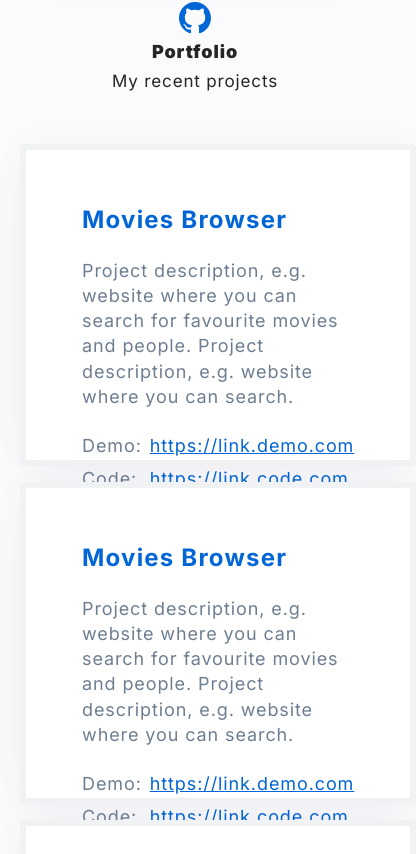
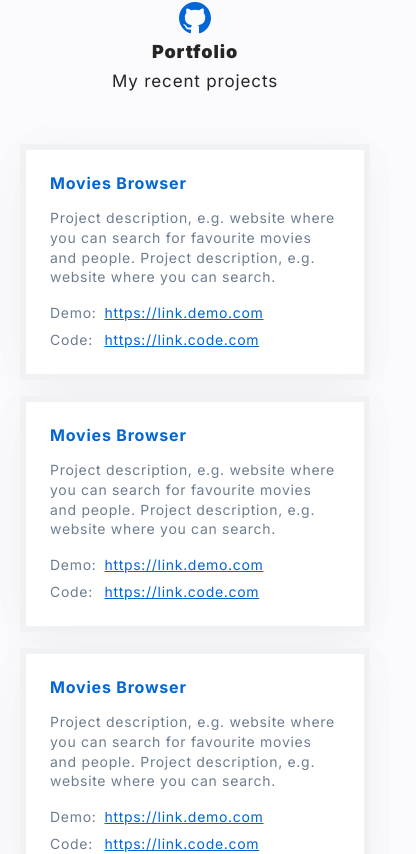
Before and after one commit to AngelikaMallek/homepage, a React (Create React App) app: page / in a window 390 px wide. Shown: the part 1554-2408 px from the top of the page, 416 px wide, since content can reach past the window. Built offline with nearby package versions, Linux system fonts and the light colour scheme.

Commit message:
added media queries to portfolio

```diff
--- a/src/features/Portfolio/PortfolioItem/styled.js
+++ b/src/features/Portfolio/PortfolioItem/styled.js
@@ -2,12 +2,15 @@ import styled from "styled-components";
 
 export const PortfolioItemStyled = styled.div`
     max-width: 592px;
-    height: 322px;
     border-radius: 4px;
     border: 6px solid var(--diff-bg-neutral, rgba(209, 213, 218, 0.30));
     box-shadow: 0px 16px 58px 0px rgba(9, 10, 51, 0.03), 0px -2px 50px 0px rgba(9, 10, 51, 0.02);
     background-color: ${({ theme }) => theme.colors.white};
     padding: 56px;
+
+    @media(max-width: ${({ theme }) => theme.breakpoints.mobile}) {
+        padding: 24px;
+    }
 `;
 
 export const Title = styled.h3`
@@ -17,6 +20,11 @@ export const Title = styled.h3`
     letter-spacing: 1.2px;
     padding: 0;
     margin: 0;
+
+    @media(max-width: ${({ theme }) => theme.breakpoints.mobile}) {
+        font-size: 16px;
+        letter-spacing: 0.8px;
+    }
 `;
 
 export const Description= styled.p`
@@ -26,6 +34,12 @@ export const Description= styled.p`
     letter-spacing: 0.9px;
     padding: 0;
     margin: 24px 0;
+
+    @media(max-width: ${({ theme }) => theme.breakpoints.mobile}) {
+        margin: 16px 0;
+        font-size: 14px;
+        letter-spacing: 0.7px;
+    }
 `;
 
 export const LinkWrapper = styled.div`
@@ -40,6 +54,11 @@ export const StyledLink = styled.a`
     font-size: 18px;
     line-height: 140%;
     letter-spacing: 0.9px;
+
+    @media(max-width: ${({ theme }) => theme.breakpoints.mobile}) {
+        font-size: 14px;
+        letter-spacing: 0.7px;
+    }
 `;
 
 export const Paraghaph = styled.p`
@@ -49,4 +68,9 @@ export const Paraghaph = styled.p`
     letter-spacing: 0.9px;
     margin: 0;
     padding: 0;
+
+    @media(max-width: ${({ theme }) => theme.breakpoints.mobile}) {
+        font-size: 14px;
+        letter-spacing: 0.7px;
+    }
 `;
```
